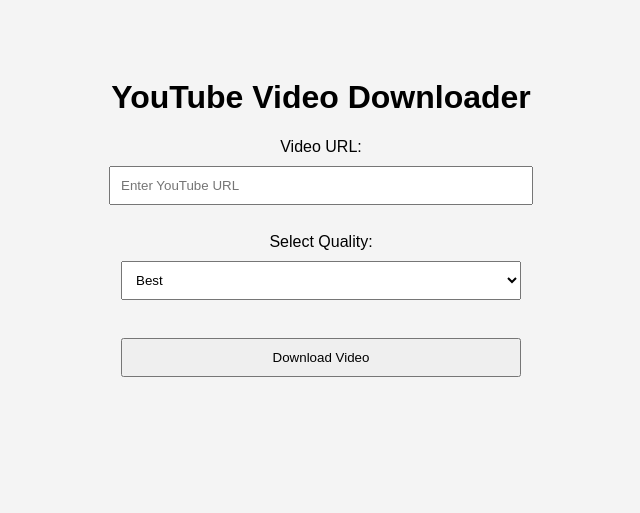
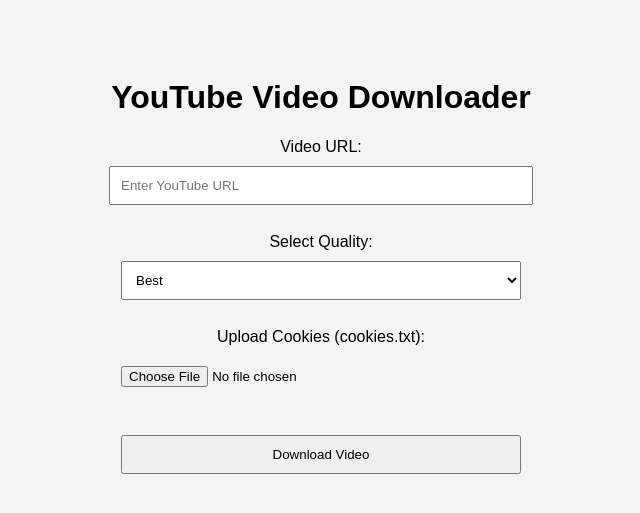
Before and after one commit to SilunaDev/NewYoutube, a Flask app: page / in a window 1280 px wide. Shown: the top 513 px of the page, without its empty margins (319-959 px from the left). Run offline with Flask 3, Linux system fonts and the light colour scheme.

Commit message:
Update index.html

```diff
--- a/templates/index.html
+++ b/templates/index.html
@@ -11,7 +11,7 @@
             padding: 50px;
             background-color: #f4f4f4;
         }
-        input[type="text"], select, button {
+        input[type="text"], select, button, input[type="file"] {
             padding: 10px;
             margin: 10px;
             width: 80%;
@@ -27,7 +27,7 @@
 <body>
     <h1>YouTube Video Downloader</h1>
 
-    <form action="/download" method="POST">
+    <form action="/download" method="POST" enctype="multipart/form-data">
         <label for="url">Video URL:</label><br>
         <input type="text" id="url" name="url" placeholder="Enter YouTube URL" required><br><br>
 
@@ -41,6 +41,9 @@
             <option value="1080p">1080p</option>
         </select><br><br>
 
+        <label for="cookies">Upload Cookies (cookies.txt):</label><br>
+        <input type="file" name="cookies" id="cookies" required><br><br>
+
         <button type="submit">Download Video</button>
     </form>
 
```
